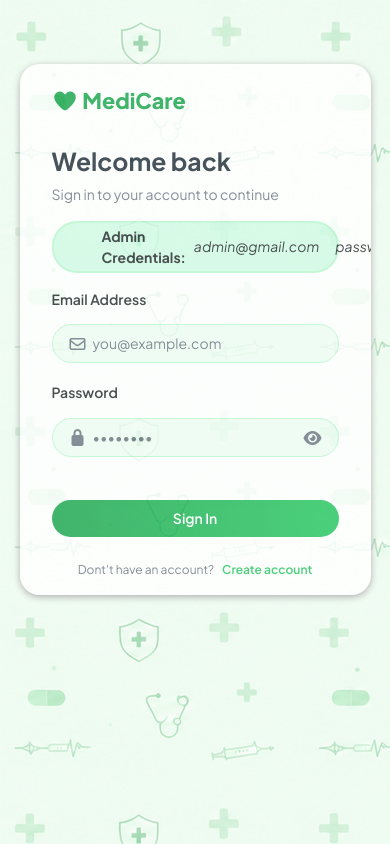
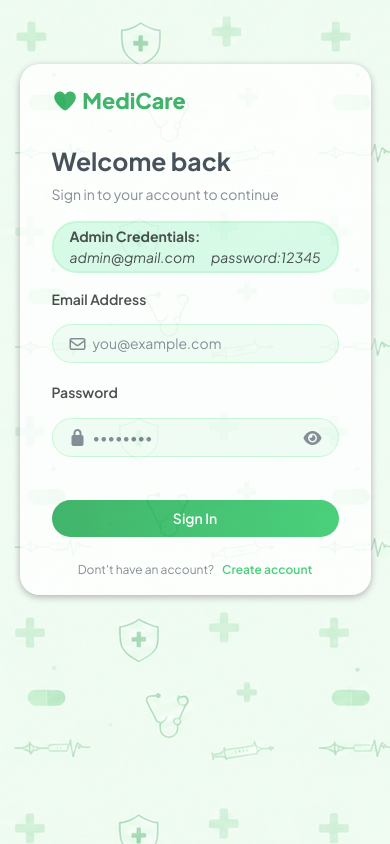
Before and after one commit to TusharJain0411/MediCare, a React (Vite) app in the folder Frontend/: page / in a window 390 px wide. Built offline with nearby package versions, Linux system fonts and the light colour scheme; no server answers.

Commit message:
admin update

```diff
--- a/Frontend/src/CSS/Login.css
+++ b/Frontend/src/CSS/Login.css
@@ -39,10 +39,10 @@
     border-radius: 25px;
     display: flex;
 
-    padding: 0.2rem 3rem;
+    padding: 0.2rem ;
     gap: 0.5rem;
     font-size: 14px;
-    justify-content: space-between;
+    justify-content: center;
     align-items:center;
     margin-bottom: 1rem;
     border: 2px solid var(--switch-background);
@@ -149,7 +149,23 @@ font-weight: 600;
     color: var(--Primary);
     font-weight: 800;
     margin-bottom: 2rem;
+
 }
+
+.adminCrendentials{flex-direction:column;
+    justify-content: flex-start;
+    align-items: flex-start;
+    padding: 0.2rem 1rem;
+    gap: 0rem;
+}
+.adminCrendentials span:last-child{
+    flex-direction: row;
+}
+}
+
+
+@media (min-width: 768px) and (max-width: 991px) {
+.adminCrendentials{flex-direction: column;}
 }
 
 /* Small Phones */
@@ -163,9 +179,7 @@ font-weight: 600;
 }
 
 /* Tablets */
-@media (min-width: 768px) and (max-width: 991px) {
 
-}
 
 /* Small Laptops */
 @media (min-width: 992px) and (max-width: 1199px) {
--- a/Frontend/src/components/Register.jsx
+++ b/Frontend/src/components/Register.jsx
@@ -194,7 +194,23 @@ function Register({ switchToLogin }) {
               onKeyDown={(e) => handleKeyDown(e, 3)}
             />
           </div>
-          <button ref={submitBtn}>Create Account</button>
+
+          {loading ? (
+            <button  type="button" disabled>
+              <span
+                className="spinner-border spinner-border-sm  mx-2"
+                role="status"
+                aria-hidden="true"
+              ></span>
+              Creating Account...
+            </button>
+          ) : (
+            <button ref={submitBtn} >
+              <span>Create Account</span>
+            </button>
+          )}
+
+
         </form>
       </div>
     </>
```
Also changed, not shown: 1 other file (tests, documents, lock files or other folders).
